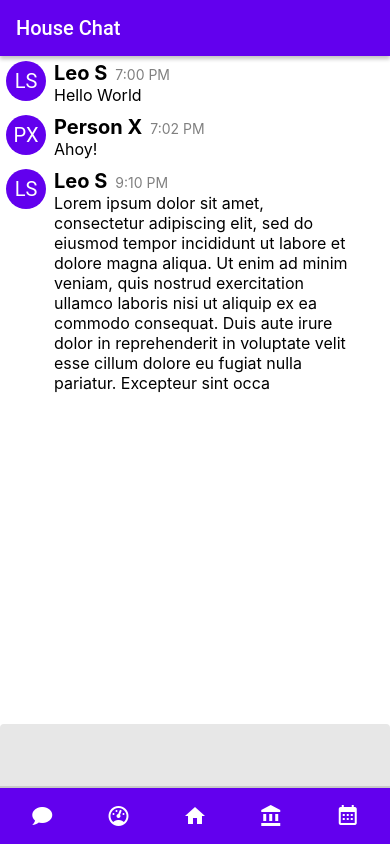
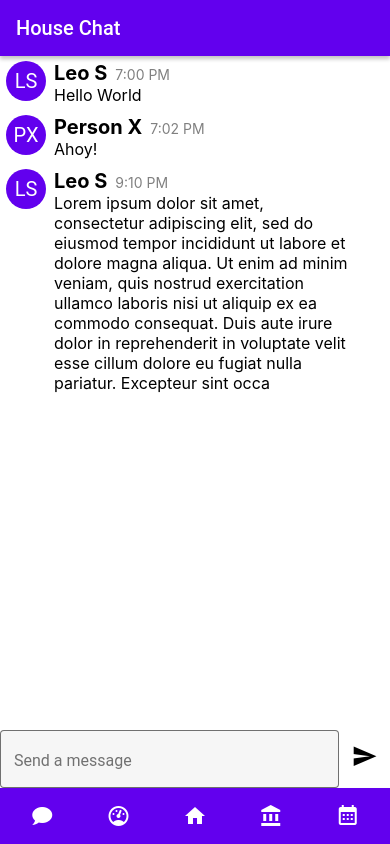
Before and after one commit to DSC-McMaster-U/machouse-web, a React Native app in the folder MacHouse/: screen / in a window 390 px wide. Built offline with nearby package versions, Linux system fonts and the light colour scheme.

Commit message:
Add send button and styled MessageInput

```diff
--- a/MacHouse/components/MessageInput.js
+++ b/MacHouse/components/MessageInput.js
@@ -1,11 +1,36 @@
 import React from "react";
-import { StyleSheet } from "react-native";
-import { TextInput } from "react-native-paper";
+import { View, StyleSheet } from "react-native";
+import { TextInput, IconButton } from "react-native-paper";
 
 const MessageInput = (props) => {
-  return <TextInput mode="flat" />;
+  return (
+    <View style={styles.inputContainer}>
+      <TextInput
+        mode="outlined"
+        placeholder="Send a message"
+        style={styles.messageBox}
+      />
+      <IconButton
+        icon="send"
+        size={26}
+        animated="true"
+        style={styles.sendButton}
+        onPress={() => console.log("Pressed Send")}
+      />
+    </View>
+  );
 };
 
-const styles = StyleSheet.create({});
+const styles = StyleSheet.create({
+  inputContainer: {
+    flexDirection: "row",
+    alignItems: "center",
+  },
+  messageBox: {
+    flexGrow: 1,
+    alignSelf: "stretch",
+  },
+  sendButton: {},
+});
 
 export default MessageInput;
--- a/MacHouse/components/MessageList.js
+++ b/MacHouse/components/MessageList.js
@@ -1,6 +1,5 @@
 import React from "react";
-import { ScrollView, View, Text, StyleSheet } from "react-native";
-import { Avatar } from "react-native-paper";
+import { ScrollView, StyleSheet } from "react-native";
 
 import Message from "./Message";
 
```
